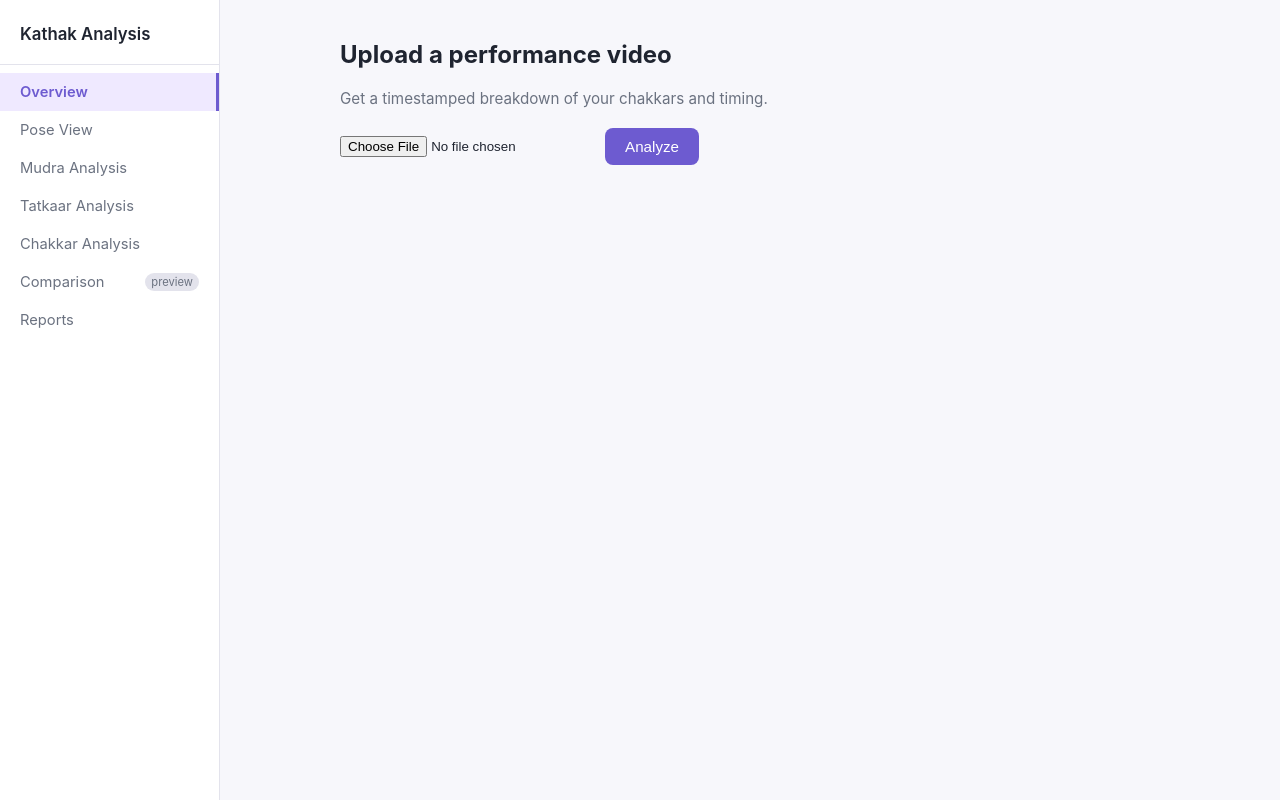
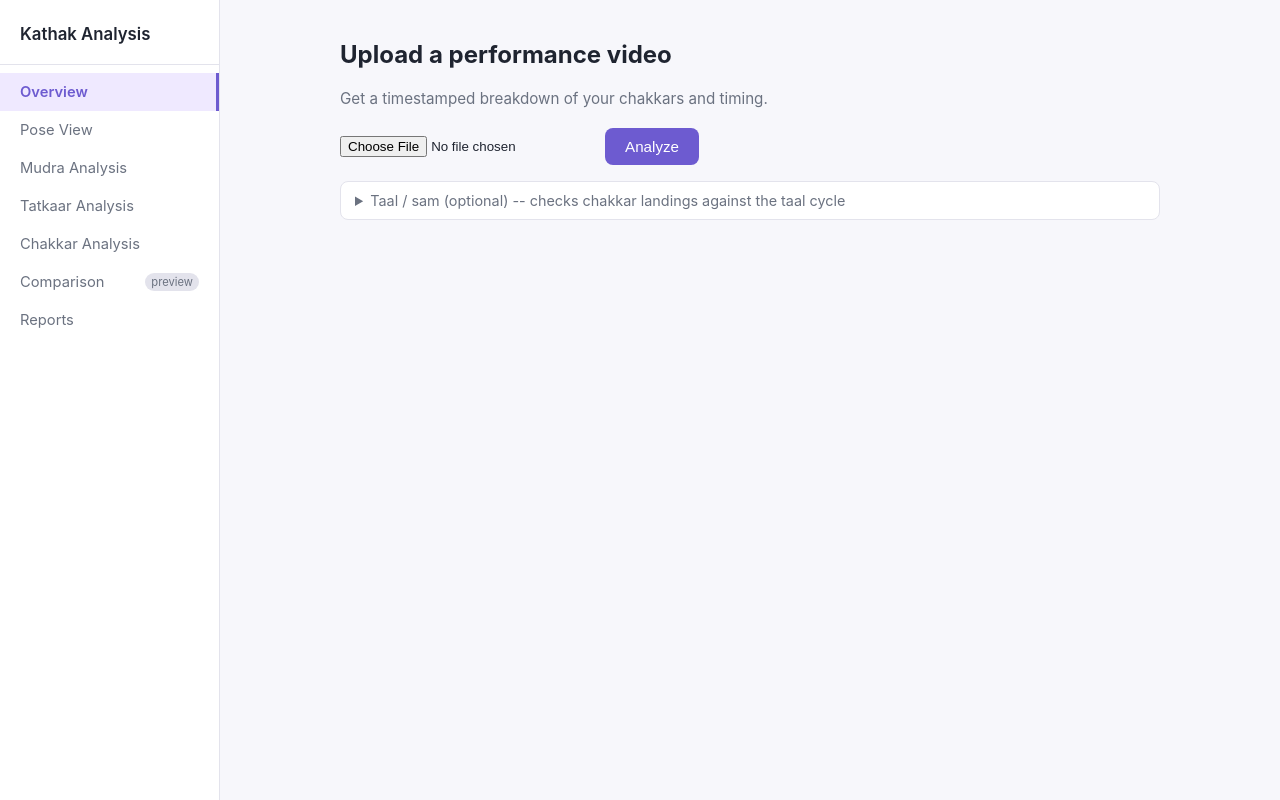
Before and after one commit to saanvi-neema/kathak-project, a Flask app: page / in a window 1280 px wide. Run offline with Flask 3, Linux system fonts and the light colour scheme.

Commit message:
Wire taal/sam checking into the live dashboard
- app/pipeline.py: run_timing_analysis refactored to share a new
  _extract_beat_grid() helper with run_taal_analysis, instead of decoding
  the same audio twice. run_taal_analysis() matches each detected chakkar's
  ending time against taal_reference.beats_from_sam() and flags any
  landing 0.15+ beats off sam. Core matching logic
  (_taal_flags_from_chakkar) kept audio-free and separately testable, same
  pattern as comparison.py.
- app/server.py: /analyze accepts optional taal/sam_time form fields;
  taal dropdown options come from taal_reference.TAAL_DEFINITIONS via the
  template context, not duplicated by hand, so it can't drift out of sync.
- Dashboard: collapsed-by-default "Taal / sam (optional)" section on the
  upload form, so it doesn't get in the way when this info isn't known yet.
  Chakkar Analysis tab shows each chakkar's beats-from-sam alongside its
  existing count/orientation/stop-quality numbers when taal+sam were
  supplied.
- 7 new tests (tests/test_pipeline_taal.py) covering clean landings,
  flagged landings in both directions, the flagging deadzone boundary,
  multiple chakkars, and different taals producing different results on
  the same beat grid. Confirmed end to end against a real video: correctly
  returns nothing when the clip has no real audio signal, rather than
  faking a result.

```diff
--- a/app/server.py
+++ b/app/server.py
@@ -17,6 +17,7 @@ from flask import Flask, jsonify, render_template, request, send_from_directory
 from werkzeug.utils import secure_filename
 
 from pipeline import analyze_video, run_comparison
+from taal_reference import TAAL_DEFINITIONS  # noqa: E402 -- scripts/ is already on sys.path via pipeline's import
 
 APP_DIR = os.path.dirname(__file__)
 UPLOAD_DIR = os.path.join(APP_DIR, "uploads")
@@ -55,7 +56,7 @@ def _cleanup_old_sessions(max_age_hours=SESSION_MAX_AGE_HOURS):
 
 @app.route("/")
 def index():
-    return render_template("index.html")
+    return render_template("index.html", taal_names=sorted(TAAL_DEFINITIONS))
 
 
 @app.route("/analyze", methods=["POST"])
@@ -79,8 +80,21 @@ def analyze():
     video_path = os.path.join(session_dir, filename)
     video_file.save(video_path)
 
+    # Both optional -- taal/sam aren't auto-detected (see taal_reference.py),
+    # so taal analysis is just honestly skipped unless both are supplied.
+    taal_name = request.form.get("taal") or None
+    if taal_name is not None and taal_name not in TAAL_DEFINITIONS:
+        return jsonify({"error": f"Unknown taal '{taal_name}'."}), 400
+    sam_time_raw = request.form.get("sam_time")
+    sam_time = None
+    if sam_time_raw:
+        try:
+            sam_time = float(sam_time_raw)
+        except ValueError:
+            return jsonify({"error": "Sam time must be a number (seconds)."}), 400
+
     try:
-        results = analyze_video(video_path, work_dir=session_dir)
+        results = analyze_video(video_path, work_dir=session_dir, taal_name=taal_name, sam_time=sam_time)
     except Exception:
         app.logger.exception("Analysis failed for session %s", session_id)
         return jsonify({"error": "Analysis failed -- check the server log for details."}), 500
--- a/app/static/app.js
+++ b/app/static/app.js
@@ -53,6 +53,10 @@ document.getElementById("upload-form").addEventListener("submit", async (e) => {
 
   const formData = new FormData();
   formData.append("video", fileInput.files[0]);
+  const taalValue = document.getElementById("taal-input").value;
+  const samTimeValue = document.getElementById("sam-time-input").value;
+  if (taalValue) formData.append("taal", taalValue);
+  if (samTimeValue) formData.append("sam_time", samTimeValue);
 
   status.textContent = "Analyzing... this can take a few minutes depending on video length.";
 
@@ -76,7 +80,7 @@ function renderResults(data) {
   document.getElementById("results").classList.remove("hidden");
 
   renderOverview(data);
-  renderChakkar(data.chakkar);
+  renderChakkar(data.chakkar, data.taal);
   renderTiming(data.timing);
   renderMudra(data.mudra);
   renderReports(data.report_lines);
@@ -191,22 +195,36 @@ function tempoCircleCard(bpm) {
     </div>`;
 }
 
-function renderChakkar(chakkar) {
+function renderChakkar(chakkar, taal) {
   const el = document.getElementById("chakkar-content");
   if (!chakkar) {
     el.innerHTML = `<div class="empty-state">No chakkar (rotation of at least half a turn) detected in this clip.</div>`;
     return;
   }
+
+  const taalByEndSec = {};
+  if (taal) {
+    for (const te of taal.events) taalByEndSec[te.end_sec] = te;
+  }
+  const taalNote = taal
+    ? `<p class="subtext">Chakkar-vs-sam checked against ${taal.taal.charAt(0).toUpperCase() + taal.taal.slice(1)} (sam at ${formatTime(taal.sam_time)}).</p>`
+    : "";
+
   el.innerHTML = `
     <p class="subtext">${chakkar.event_count} chakkar${chakkar.event_count === 1 ? "" : "s"} detected -- each scored separately, since they're distinct spin events, not one blended average.</p>
-    ${chakkar.events.map(renderChakkarEvent).join("")}
+    ${taalNote}
+    ${chakkar.events.map((e, i) => renderChakkarEvent(e, i, taalByEndSec[e.result.end_sec])).join("")}
     <h3>All flags</h3>
-    ${renderFlagList(chakkar.flags)}
+    ${renderFlagList(chakkar.flags.concat(taal ? taal.flags : []))}
   `;
 }
 
-function renderChakkarEvent(event, index) {
+function renderChakkarEvent(event, index, taalEvent) {
   const r = event.result;
+  const taalHtml = taalEvent ? `
+    <p class="subtext">
+      Ended ${Math.abs(taalEvent.beats_from_sam).toFixed(2)} beats ${taalEvent.beats_from_sam < 0 ? "before" : "after"} the nearest sam.
+    </p>` : "";
   const hasDrift = r.drift_shoulder_widths !== null && r.drift_shoulder_widths !== undefined;
   const driftHtml = hasDrift ? `
     <p class="subtext">
@@ -224,6 +242,7 @@ function renderChakkarEvent(event, index) {
       <div class="score-card"><div class="label">Ending orientation gap</div><div class="value">${r.orientation_gap_deg.toFixed(0)}&deg;</div></div>
       <div class="score-card"><div class="label">Stop quality</div><div class="value">${r.controlled_stop ? "Controlled" : "Abrupt"}</div></div>
     </div>
+    ${taalHtml}
     ${driftHtml}
   `;
 }
--- a/app/static/style.css
+++ b/app/static/style.css
@@ -122,6 +122,43 @@ button:hover {
 .status {
   margin-top: 16px;
   color: var(--muted);
+}
+
+.taal-details {
+  margin-top: 16px;
+  border: 1px solid var(--border);
+  border-radius: 8px;
+  padding: 10px 14px;
+  background: var(--panel);
+}
+
+.taal-details summary {
+  cursor: pointer;
+  font-size: 0.9rem;
+  color: var(--muted);
+}
+
+.taal-fields {
+  display: flex;
+  gap: 20px;
+  margin-top: 12px;
+  flex-wrap: wrap;
+}
+
+.taal-fields label {
+  display: flex;
+  flex-direction: column;
+  gap: 4px;
+  font-size: 0.85rem;
+  color: var(--muted);
+}
+
+.taal-fields select,
+.taal-fields input {
+  padding: 6px 8px;
+  border: 1px solid var(--border);
+  border-radius: 6px;
+  font-size: 0.9rem;
 }
 
 .hidden {
--- a/app/templates/index.html
+++ b/app/templates/index.html
@@ -29,6 +29,23 @@
           <input type="file" id="video-input" name="video" accept="video/*" required>
           <button type="submit">Analyze</button>
         </form>
+        <details class="taal-details">
+          <summary>Taal / sam (optional) -- checks chakkar landings against the taal cycle</summary>
+          <p class="subtext">Neither is auto-detected -- if you know the taal and can tell where the first sam falls in the video, this checks whether your chakkars land clean on sam. Leave blank to skip.</p>
+          <div class="taal-fields">
+            <label>Taal
+              <select id="taal-input" name="taal">
+                <option value="">(none)</option>
+                {% for name in taal_names %}
+                <option value="{{ name }}">{{ name.capitalize() }}</option>
+                {% endfor %}
+              </select>
+            </label>
+            <label>First sam (seconds into the video)
+              <input type="number" id="sam-time-input" name="sam_time" step="0.01" min="0" placeholder="e.g. 2.35">
+            </label>
+          </div>
+        </details>
         <div id="status" class="status"></div>
       </section>
 
```
Also changed, not shown: app/pipeline.py (+110 -32 lines), methods.md (+3 -1 lines), tests/test_pipeline_taal.py (added, +106 -0 lines).
